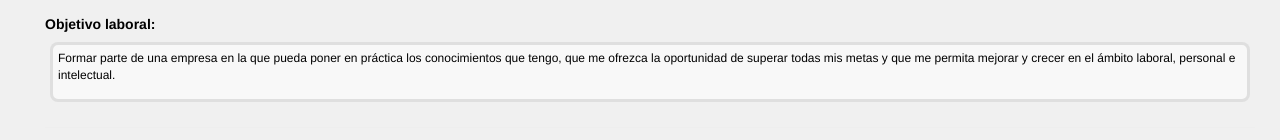
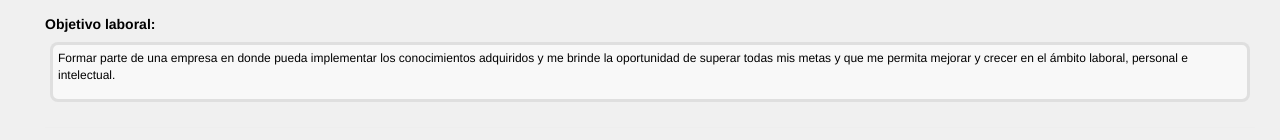
Before and after one commit to valegalli/valegalli.github.io, a plain HTML site: page index.html in a window 1280 px wide. Shown: the part 877-1017 px from the top of the page. Drawn offline with nearby package versions, Linux system fonts and the light colour scheme.

Commit message:
Add files via upload

```diff
--- a/index.html
+++ b/index.html
@@ -127,7 +127,7 @@
       <div class="col-xs-12 col-sm-12 col-md-12 col-lg-12">
         <h1>Objetivo laboral:</h1>
         <div class="item"><p>
-          Formar parte de una empresa en la que pueda poner en práctica los conocimientos que tengo, que me ofrezca la oportunidad de superar todas mis metas y que me permita mejorar y crecer en el ámbito laboral, personal e intelectual.
+          Formar parte de una empresa en donde pueda implementar los conocimientos adquiridos y me brinde la oportunidad de superar todas mis metas y que me permita mejorar y crecer en el ámbito laboral, personal e intelectual.
         </p></div>
       </div>
     </div>
```
